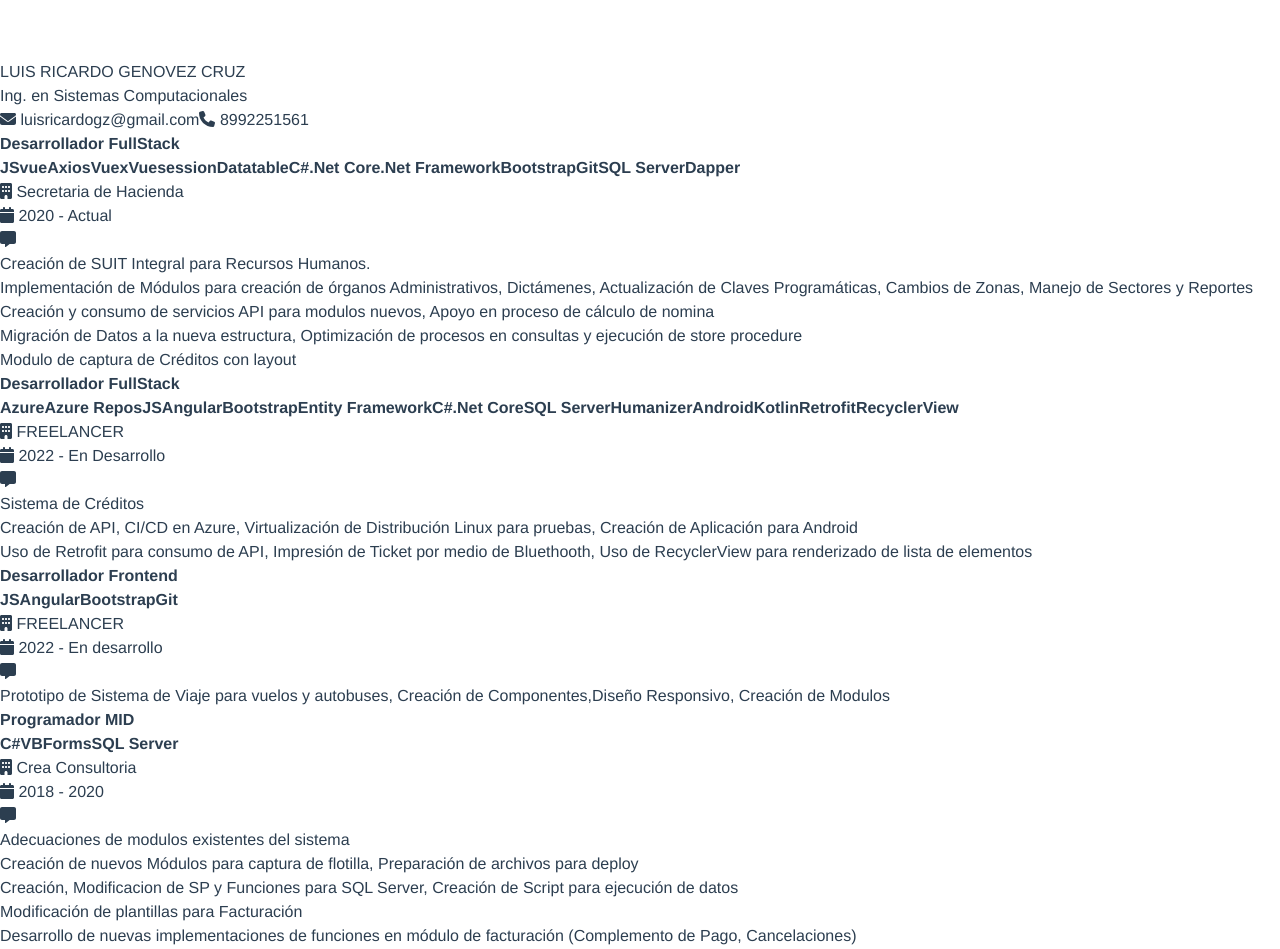
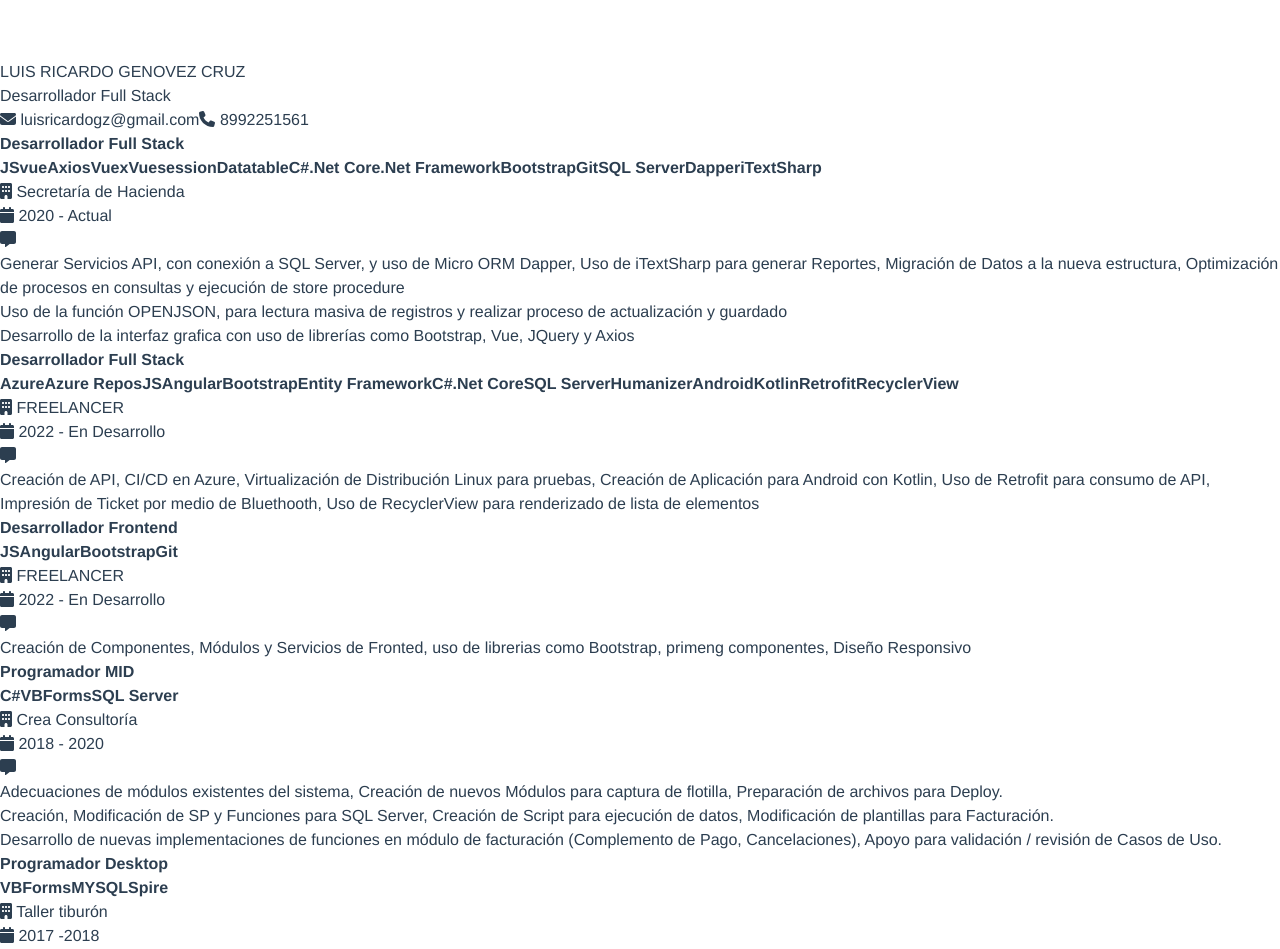
Before and after one commit to rikrdogz/CVRichi, a Vue app: page / in a window 1280 px wide. Shown: the top 949 px of the page. Built offline with nearby package versions, Linux system fonts and the light colour scheme.

Commit message:
new structure and data

```diff
--- a/src/assets/css/main.css
+++ b/src/assets/css/main.css
@@ -26,16 +26,17 @@
         margin-bottom: 4px;
     }
     .name-employe {
-        font-size: 28px;
+        font-size: 24px;
 
     }
     .degree {
-        font-size: 20px;
+        font-size: 18px;
         line-height: 0.6rem;
+        padding-top: 3px;
     }
 
     .email, .phone-number {
-        font-size: 20px;
+        font-size: 16px;
     }
 
     .icon-title {
--- a/src/assets/json/spanish.json
+++ b/src/assets/json/spanish.json
@@ -1,63 +1,60 @@
 [
     {
-        "titleprofile": "Desarrollador FullStack",
-        "company":"Secretaria de Hacienda",
+        "titleprofile": "Desarrollador Full Stack",
+        "company":"Secretaría de Hacienda",
         "time":"2020 - Actual",
+        "projectName":"SUIT Integral para Recursos Humanos",
         "resume":[
-            "Creación de SUIT Integral para Recursos Humanos.",
-            "Implementación de Módulos para creación de órganos Administrativos, Dictámenes, Actualización de Claves Programáticas, Cambios de Zonas, Manejo de Sectores y Reportes",
-            "Creación y consumo de servicios API para modulos nuevos, Apoyo en proceso de cálculo de nomina",
-            "Migración de Datos a la nueva estructura, Optimización de procesos en consultas y ejecución de store procedure",
-            "Modulo de captura de Créditos con layout"
+            "Generar Servicios API, con conexión a SQL Server, y uso de Micro ORM Dapper, Uso de iTextSharp para generar Reportes, Migración de Datos a la nueva estructura, Optimización de procesos en consultas y ejecución de store procedure",
+            "Uso de la función OPENJSON, para lectura masiva de registros y realizar proceso de actualización y guardado",
+            "Desarrollo de la interfaz grafica con uso de librerías como Bootstrap, Vue, JQuery y Axios"
         ],
-        "listTechs": ["JS", "vue", "Axios", "Vuex", "Vuesession", "Datatable", "C#", ".Net Core",".Net Framework", "Bootstrap", "Git", "SQL Server", "Dapper"]
+        "listTechs": ["JS", "vue", "Axios", "Vuex", "Vuesession", "Datatable", "C#", ".Net Core",".Net Framework", "Bootstrap", "Git", "SQL Server", "Dapper", "iTextSharp"]
     },
     {
-        "titleprofile": "Desarrollador FullStack",
+        "titleprofile": "Desarrollador Full Stack",
         "company":"FREELANCER",
         "time":"2022 - En Desarrollo",
+        "projectName" : "Sistema de Créditos",
         "resume":[
-            "Sistema de Créditos",
-            "Creación de API, CI/CD en Azure, Virtualización de Distribución Linux para pruebas, Creación de Aplicación para Android",
-            "Uso de Retrofit para consumo de API, Impresión de Ticket por medio de Bluethooth, Uso de RecyclerView para renderizado de lista de elementos"
-
+            "Creación de API, CI/CD en Azure, Virtualización de Distribución Linux para pruebas, Creación de Aplicación para Android con Kotlin, Uso de Retrofit para consumo de API, Impresión de Ticket por medio de Bluethooth, Uso de RecyclerView para renderizado de lista de elementos"
         ],
         "listTechs": ["Azure", "Azure Repos","JS", "Angular", "Bootstrap", "Entity Framework", "C#", ".Net Core", "SQL Server", "Humanizer", "Android", "Kotlin", "Retrofit", "RecyclerView" ]
     },
     {
         "titleprofile": "Desarrollador Frontend",
         "company":"FREELANCER",
-        "time":"2022 - En desarrollo",
+        "time":"2022 - En Desarrollo",
+        "projectName":"Prototipo de Sistema de Viaje para vuelos y autobuses",
         "resume":[
-            "Prototipo de Sistema de Viaje para vuelos y autobuses, Creación de Componentes,Diseño Responsivo, Creación de Modulos"
+            "Creación de Componentes, Módulos y Servicios de Fronted, uso de librerias como Bootstrap, primeng componentes, Diseño Responsivo"
         ],
         "listTechs": ["JS", "Angular", "Bootstrap", "Git"]
     },
     {
         "titleprofile": "Programador MID",
-        "company":"Crea Consultoria",
+        "company":"Crea Consultoría",
         "time":"2018 - 2020",
+        "projectName":"Sistema ERP",
         "resume":[
-            "Adecuaciones de modulos existentes del sistema",
-            "Creación de nuevos Módulos para captura de flotilla, Preparación de archivos para deploy",
-            "Creación, Modificacion de SP y Funciones para SQL Server, Creación de Script para ejecución de datos",
-            "Modificación de plantillas para Facturación",
-            "Desarrollo de nuevas implementaciones de funciones en módulo de facturación (Complemento de Pago, Cancelaciones)",
-            "Apoyo para validación / revisión de Casos de Uso"
+            "Adecuaciones de módulos existentes del sistema, Creación de nuevos Módulos para captura de flotilla, Preparación de archivos para Deploy.",
+            "Creación, Modificación de SP y Funciones para SQL Server, Creación de Script para ejecución de datos, Modificación de plantillas para Facturación.",
+            "Desarrollo de nuevas implementaciones de funciones en módulo de facturación (Complemento de Pago, Cancelaciones), Apoyo para validación / revisión de Casos de Uso."
         ],
         "listTechs": ["C#", "VB", "Forms", "SQL Server"]
     },
     {
         "titleprofile": "Programador Desktop",
-        "company":"Taller tiburon",
+        "company":"Taller tiburón",
         "time":"2017 -2018",
+        "projectName":"Sistema Administrativo Tiburón",
         "resume":[
-            "Captura de datos de unidad de flotillas datos como numero de camión, placas, serie",
-            "Creación de módulo de servicios para unidades capturadas",
-            "Modulo de captura de factura de proveedores, Modulo de generación de cotización de servicios",
-            "Servicio de envio de correo con archivos de cotización, Modulo de productos con servicio y mano de obra"
+            "Creación de proyecto Inicial de forma individual, Análisis del problema, Ejecución y Adecuación de Módulos con Actualizaciones constantes del Software.",
+            "Capacitación para uso del sistema, Adaptación de uso de la base de datos local para posteriormente ajustarlo en uso en línea.",
+            "Creación de modulo de captura de factura de proveedores, modulo de generación de cotización de servicios con Spire para archivo Excel.",
+            "Servicio de envió de correo con archivos de cotización, Modulo de productos con servicio y mano de obra."
 
         ],
-        "listTechs": [ "VB", "Forms", "MYSQL"]
+        "listTechs": [ "VB", "Forms", "MYSQL", "Spire"]
     }
 ]
--- a/src/components/experience/work.vue
+++ b/src/components/experience/work.vue
@@ -1,5 +1,5 @@
 <template>
-    <div class="p-4 shadow mt-4 work">
+    <div class="p-4 shadow mt-2 work">
 
         <div>
             <strong class="text-2xl">{{titleprofile}}</strong>
@@ -40,7 +40,7 @@ export default {
     },
     props:{
         titleprofile : { type: String, default:''},
-        resume:{type:String, default:''},
+        resume:{type:Array, default:new Array},
         listTechs:{type:Array, default:new Array},
         company:{type:String, default:''},
         time:{type:String, default:''}
--- a/src/components/title/CVTitle.vue
+++ b/src/components/title/CVTitle.vue
@@ -1,9 +1,9 @@
 <template>
     <div class="text-center">
         <h1 class="text-5xl name-employe">LUIS RICARDO GENOVEZ CRUZ</h1>
-        <h3 class="text-3xl degree">Ing. en Sistemas Computacionales</h3>
+        <h3 class="text-3xl degree">Desarrollador Full Stack</h3>
         <div>
-            <a href="" class="text-2xl email mr-4"> <font-awesome-icon icon="envelope" class="text-blue-800 icon-title" /> <span>luisricardogz@gmail.com</span> </a>
+            <a href="mailto:luisricardogz@gmail.com" class="text-2xl email mr-4"> <font-awesome-icon icon="envelope" class="text-blue-800 icon-title" /> <span>luisricardogz@gmail.com</span> </a>
             <a href="tel:8992251561 ml-4" class="text-2xl phone-number"> <font-awesome-icon icon="phone" class="text-blue-800 icon-title" /> <span>8992251561</span> </a>
         </div>
 
```
